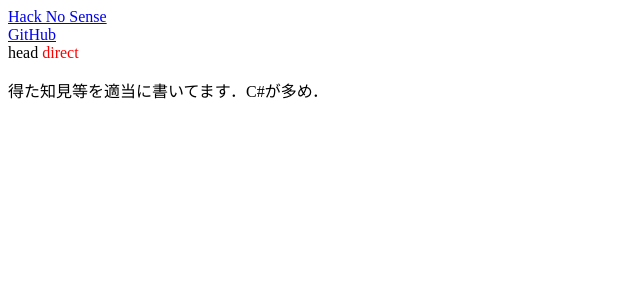
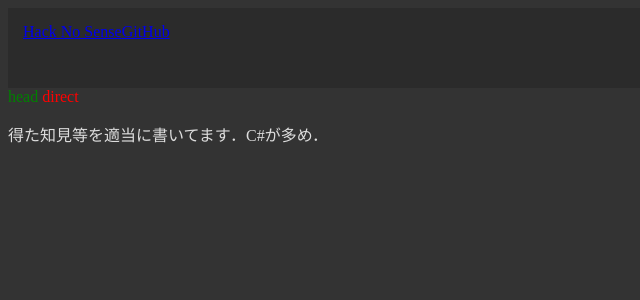
Before and after one commit to maemon4095/Hack-a-Sense, a Jekyll site: the page built from pages/home.md, in a window 1280 px wide. Shown: the top 300 px of the page, without its empty margins (0-640 px from the left). Built offline with Jekyll 4.4.1, drawn with Linux system fonts in a browser that asks for light colours; comment, search, counter and statistics services are not loaded.

Commit message:
copy from main

```diff
--- a/_config.yml
+++ b/_config.yml
@@ -10,6 +10,6 @@ kramdown:
   syntax_highlighter_opts:
     default_lang: plaintext
 sass:
-  sass_dir: _assets/sass
+  sass_dir: assets/sass
   style: compressed
 strict_front_matter: true
--- a/_includes/top.html
+++ b/_includes/top.html
@@ -3,5 +3,5 @@
 
 <head>
   <meta charset="utf-8">
-  <link rel="stylesheet" href="{{ '_assets/css/styles.css' | relative_url }}">
+  <link rel="stylesheet" href="{{ 'assets/css/styles.css' | relative_url }}">
 </head>
```
Also changed, not shown: assets/css/styles.scss (renamed from _assets/css/styles.scss), assets/sass/_style.scss (renamed from _assets/sass/_style.scss).
